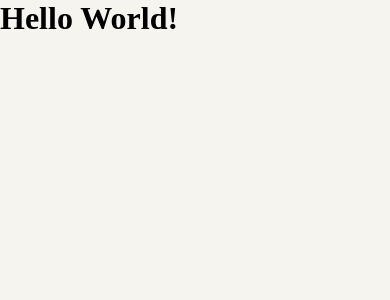
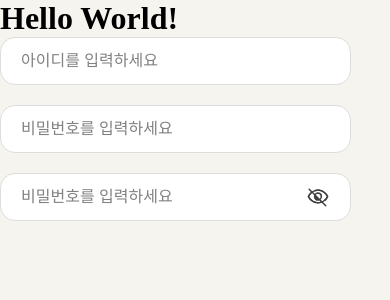
Before and after one commit to codeit-first-level-project-team3/LearnerCrossing-ProjectFrontend, a React (Vite) app: page / in a window 390 px wide. Shown: the top 300 px of the page. Built offline with nearby package versions, Linux system fonts and the light colour scheme; a web font is replaced by a local one.

Commit message:
atom/Input 생성 및 반응형

```diff
--- a/src/App.jsx
+++ b/src/App.jsx
@@ -6,10 +6,21 @@ import HabitButton from './components/molecules/HabitButton/HabitButton';
 import MakeButton from './components/molecules/MakeButton/MakeButton';
 import Search from './components/molecules/Search/Search';
 import Sort from './components/molecules/Sort/Sort';
+import Input from './components/atoms/Input/Input';
 
 function App() {
   return (
+    <div>
     <RouterProvider router={router} />
+    {/* 일반 텍스트 인풋 */}
+      <Input type="text" placeholder="아이디를 입력하세요" />
+
+      {/* 비밀번호 인풋 (눈 아이콘 없음) */}
+      <Input type="password" placeholder="비밀번호를 입력하세요" />
+
+      {/* 비밀번호 인풋 (눈 아이콘 토글 표시) */}
+      <Input type="password" placeholder="비밀번호를 입력하세요" showToggle />
+    </div>
   );
 }
 
--- /dev/null
+++ b/src/components/atoms/Input/Input.jsx
@@ -0,0 +1,34 @@
+import { useState } from "react";
+import styles from "./Input.module.css";
+
+// 아이콘 import (경로는 프로젝트 구조에 맞춰주세요)
+import EyeOpen from "../../../assets/eyeOpen.svg";
+import EyeClose from "../../../assets/eyeClose.svg";
+
+export default function Input({ type = "text", placeholder, showToggle = false, ...props }) {
+  const [visible, setVisible] = useState(false);
+
+  const inputType =
+    type === "password" && showToggle ? (visible ? "text" : "password") : type;
+
+  return (
+    <div className={styles.inputWrapper}>
+      <div className={styles.inputInner}>
+        <input
+          type={inputType}
+          placeholder={placeholder}
+          {...props}
+          className={styles.customInput}
+        />
+        {type === "password" && showToggle && (
+          <img
+            src={visible ? EyeOpen : EyeClose}
+            alt={visible ? "비밀번호 보이기" : "비밀번호 숨기기"}
+            className={styles.eyeIcon}
+            onClick={() => setVisible(!visible)}
+          />
+        )}
+      </div>
+    </div>
+  );
+}
--- /dev/null
+++ b/src/components/atoms/Input/Input.module.css
@@ -0,0 +1,68 @@
+.inputWrapper {
+  width: 648px; /* PC/태블릿 고정 */
+  height: 48px;
+
+  border-radius: 15px;
+  border: 1px solid var(--gray-DDDDDD);
+  background: var(--white);
+
+  margin-bottom: 20px;
+  box-sizing: border-box;
+}
+
+.inputInner {
+  display: flex;
+  align-items: center;
+  justify-content: space-between;
+  gap: 12px;
+
+  width: 100%;
+  height: 100%;
+
+  padding: 12px 20px;
+  box-sizing: border-box;
+}
+
+.customInput {
+  flex: 1;
+  border: none;
+  outline: none;
+  background: transparent;
+
+  font: var(--font-16-regular);
+  color: var(--black-414141);
+}
+
+.customInput::placeholder {
+  color: var(--gray-818181);
+}
+
+.eyeIcon {
+  cursor: pointer;
+  user-select: none;
+  width: 24px;
+  height: 24px;
+  flex-shrink: 0;
+}
+
+/* ================= 모바일 점진적 줄어듦 (≤689px) ================= */
+@media (max-width: 689px) {
+  .inputWrapper {
+    width: clamp(312px, 90vw, 648px); /* 312px ~ 648px 사이에서 점진적으로 */
+  }
+}
+
+/* ================= 모바일 특화 (≤375px) ================= */
+@media (max-width: 375px) {
+  .inputWrapper {
+    width: 312px; /* 최소값 고정 */
+  }
+
+  .customInput {
+    font-family: var(--font-family);
+    font-size: 14px;
+    font-style: normal;
+    font-weight: 400;
+    line-height: normal;
+  }
+}
```
Also changed, not shown: src/assets/eyeClose.svg (added), src/assets/eyeOpen.svg (added).
